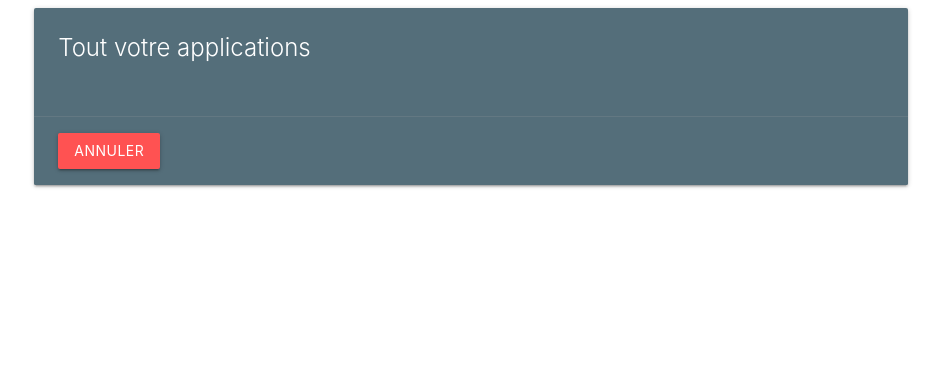
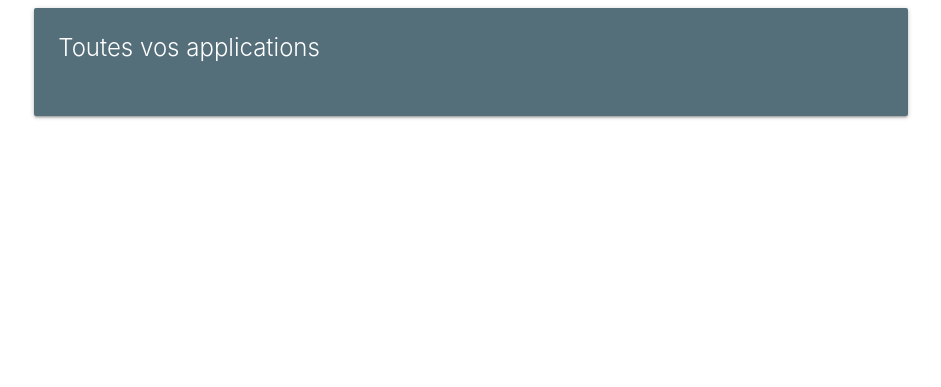
Before and after one commit to Livelypower/ClubInno, a Symfony app: template clubInno/templates/account/viewApplications.html.twig in a window 1280 px wide. Shown: the part 74-461 px from the top of the page, without its empty margins (169-1110 px from the left). Run offline with Twig, Linux system fonts and the light colour scheme; the template is opened without the code that fills it, so the values that code supplies are empty; some libraries are stand-ins or nearby versions.

Commit message:
checked links and corrected wrong links

```diff
--- a/clubInno/src/Controller/ActivityGroupController.php
+++ b/clubInno/src/Controller/ActivityGroupController.php
@@ -67,7 +67,6 @@ class ActivityGroupController extends AbstractController
 
             $activityGroup = $form->getData();
 
-            var_dump($activityGroup);
             $em = $this->getDoctrine()->getManager();
             $em->persist($activityGroup);
             $em->flush();
--- a/clubInno/src/Controller/AdminController.php
+++ b/clubInno/src/Controller/AdminController.php
@@ -384,6 +384,6 @@ class AdminController extends AbstractController
         }
 
 
-        return $this->redirectToRoute('admin_list_activities');
+        return $this->redirectToRoute('admin_semester');
     }
 }
--- a/clubInno/src/Controller/BlogPostController.php
+++ b/clubInno/src/Controller/BlogPostController.php
@@ -30,6 +30,7 @@ class BlogPostController extends AbstractController
         return $this->render('blog_post/index.html.twig', [
             'controller_name' => 'BlogPostController',
             'blogPosts' => $blogPosts,
+            'activity' => null,
             'apiToken' => $apiToken
         ]);
     }
@@ -156,6 +157,7 @@ class BlogPostController extends AbstractController
 
         return $this->render('blog_post/index.html.twig', [
             'blogPosts' => $blogs,
+            'activity' => $activity,
             'apiToken' => $apitoken
         ]);
     }
--- a/clubInno/templates/account/basket.html.twig
+++ b/clubInno/templates/account/basket.html.twig
@@ -52,7 +52,6 @@
 
 
         <div class="col s12 m8 offset-m2 ">
-            <a href="#" class="btn red accent-2">Retourner</a>
         </div>
     </div>
 
--- a/clubInno/templates/account/changePassword.html.twig
+++ b/clubInno/templates/account/changePassword.html.twig
@@ -25,7 +25,7 @@
                     {{ form_end(changePasswordForm) }}
                 </div>
                 <div class="card-action">
-                    <a href="{{ path('account_edit') }}" class="btn red accent-2">Annuler</a>
+                    <a href="{{ path('edit_account') }}" class="btn red accent-2">Annuler</a>
                 </div>
             </div>
         </div>
--- a/clubInno/templates/account/passwordForgotten.html.twig
+++ b/clubInno/templates/account/passwordForgotten.html.twig
@@ -23,7 +23,7 @@
                     {{ form_end(passwordForgottenForm) }}
                 </div>
                 <div class="card-action">
-                    <a href="{{ path('home') }}" class="btn red accent-2">Annuler</a>
+                    <a href="{{ path('app_login') }}" class="btn red accent-2">Annuler</a>
                 </div>
             </div>
         </div>
--- a/clubInno/templates/account/viewApplications.html.twig
+++ b/clubInno/templates/account/viewApplications.html.twig
@@ -1,6 +1,6 @@
 {% extends 'base.html.twig' %}
 
-{% block title %}Tout votre applications{% endblock %}
+{% block title %}Toutes vos applications{% endblock %}
 
 {% block body %}
     {{ parent() }}
@@ -8,7 +8,7 @@
         <div class="col s12">
             <div class="card blue-grey darken-1">
                 <div class="card-content">
-                    <span class="card-title white-text">Tout votre applications</span>
+                    <span class="card-title white-text">Toutes vos applications</span>
                     <div class="row">
                         {% for application in applications %}
                             <div class="col s12 white-text"><h5>Date: {{ application.date | date('d/m/y')}}</h5></div>
@@ -30,9 +30,7 @@
                         {% endfor %}
                     </div>
                 </div>
-                <div class="card-action">
-                    <a href="{{ path('home') }}" class="btn red accent-2">Annuler</a>
-                </div>
+
             </div>
         </div>
     </div>
--- a/clubInno/templates/activity/new.html.twig
+++ b/clubInno/templates/activity/new.html.twig
@@ -21,7 +21,7 @@
                     <div class="row">
                         <div class="col s12">
                             {{ form_widget(form.save, {'attr': {'class': 'btn green accent-4'}}) }}
-                            <a class="btn red accent-2" href="{{ path('activity') }}">Retourner</a>
+                            <a class="btn red accent-2" href="{{ path('admin_list_activities') }}">Retourner</a>
                         </div>
                     </div>
                     {{ form_end(form) }}
--- a/clubInno/templates/activity_group/edit.html.twig
+++ b/clubInno/templates/activity_group/edit.html.twig
@@ -8,7 +8,7 @@
         <div class="col s12">
             <div class="card blue-grey darken-1">
                 <div class="card-content">
-                    <span class="card-title white-text">Modifier la groupe: {{ group.name }}</span>
+                    <span class="card-title white-text">Modifier la groupe</span>
                     {{ form_start(form, {'attr': {'class': 'white-text', 'novalidate': 'novalidate'}}) }}
                     {{ form_row(form.name, {'attr': {'class': 'white-text'}}) }}
                     {{ form_row(form.description, {'attr': {'class': 'white-text'}}) }}
@@ -16,7 +16,7 @@
                     <div class="row">
                         <div class="col s12">
                             {{ form_widget(form.save, {'attr': {'class': 'btn green accent-4'}}) }}
-                            <a class="btn red accent-2" href="{{ path('tag') }}">Retourner</a>
+                            <a class="btn red accent-2" href="{{ path('activity_group') }}">Retourner</a>
                         </div>
                     </div>
                     {{ form_end(form) }}
--- a/clubInno/templates/activity_group/new.html.twig
+++ b/clubInno/templates/activity_group/new.html.twig
@@ -16,7 +16,7 @@
                     <div class="row">
                         <div class="col s12">
                             {{ form_widget(form.save, {'attr': {'class': 'btn green accent-4'}}) }}
-                            <a class="btn red accent-2" href="{{ path('tag') }}">Retourner</a>
+                            <a class="btn red accent-2" href="{{ path('activity_group') }}">Retourner</a>
                         </div>
                     </div>
                     {{ form_end(form) }}
--- a/clubInno/templates/base.html.twig
+++ b/clubInno/templates/base.html.twig
@@ -113,7 +113,7 @@
         {% if is_granted('ROLE_ADMIN') %}
                 <li><a href="{{ path('admin_calendar') }}">Calendrier des Admins<i class="medium material-icons">event</i></a></li>
             {% else %}
-                <li><a href="{{ path('calendar') }}">Votre calendrier<i class="medium material-icons">event</i></a></li>
+                <li><a href="{{ path('calendar') }}">Mon calendrier<i class="medium material-icons">event</i></a></li>
         {% endif %}
 
         <li><a href="{{ path('app_logout') }}">Déconnexion <i class="medium material-icons">keyboard_tab</i></a></li>
--- a/clubInno/templates/blog_post/index.html.twig
+++ b/clubInno/templates/blog_post/index.html.twig
@@ -9,7 +9,7 @@
     {% endif %}
     <div class="row">
         <div class="col s12">
-            <h4>Toutes les blogs</h4>
+            <h4>{% if activity != null %}{{ activity.name }}: {% endif %}Toutes les blogs</h4>
             <table>
                 <thead>
                 <th>Name</th>
--- a/clubInno/templates/blog_post/show.html.twig
+++ b/clubInno/templates/blog_post/show.html.twig
@@ -67,7 +67,7 @@
             </div>
         </div>
         <div class="col s12">
-            <a href="{{ path('blog') }}" class="btn red accent-2">Retourner</a>
+            <a href="{{ path('blog') }}" class="btn red accent-2">Toutes les blogs</a>
         </div>
     </div>
 
--- a/clubInno/templates/tag/index.html.twig
+++ b/clubInno/templates/tag/index.html.twig
@@ -21,8 +21,8 @@
                             {{ tag.name }}
                         </td>
                         <td>
+                            <a href="{{ path('tag_edit', {'id': tag.id}) }}"><i class="material-icons">edit</i></a>
                             <a href="{{ path('tag_delete', {'id': tag.id}) }}"><i class="material-icons red-text text-accent-4">delete</i></a>
-                            <a href="{{ path('tag_edit', {'id': tag.id}) }}"><i class="material-icons">edit</i></a>
                         </td>
                     </tr>
                 {% endfor %}
```
